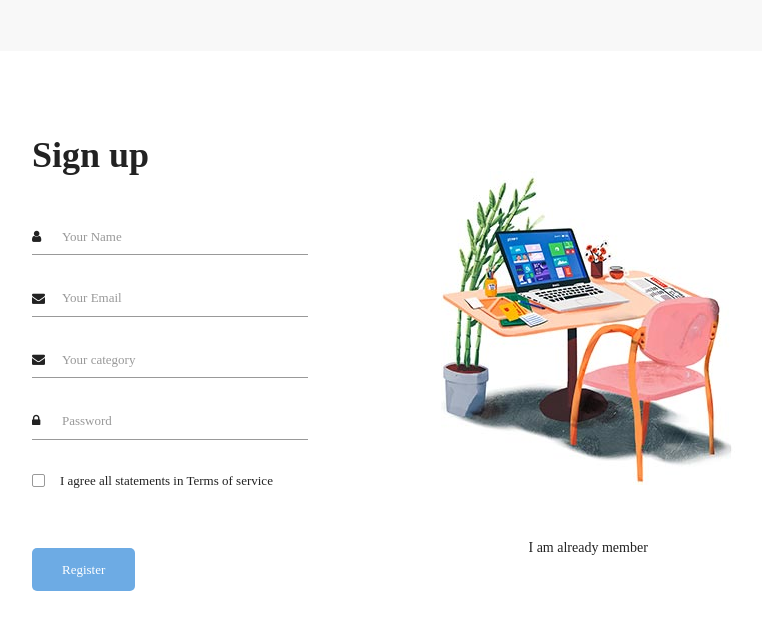
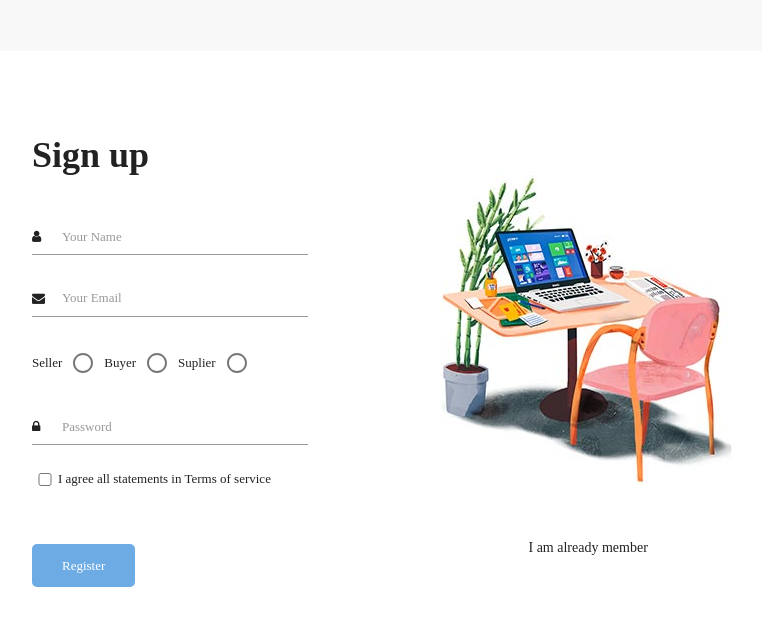
Before and after one commit to mohamedazizmasmoudi/cmch, a React (Create React App) app in the folder cmch_front/: page /signup in a window 1280 px wide. Shown: the top 630 px of the page, without its empty margins (282-1044 px from the left). Built offline with nearby package versions, Linux system fonts and the light colour scheme.

Commit message:
add radio button for selecting type

```diff
--- a/cmch_front/src/styles.css
+++ b/cmch_front/src/styles.css
@@ -362,7 +362,7 @@ display-flex, .display-flex, .display-flex-center, .signup-content, .signin-cont
     margin: 0;
     padding: 0;
     font-size: 1em;
-    display: none; }
+     }
 
   input[type=checkbox]:not(old) + label {
     display: inline-block;
--- a/cmch_front/src/user/Signin.js
+++ b/cmch_front/src/user/Signin.js
@@ -75,17 +75,14 @@ const Signin = () => {
                     placeholder="Password"
                   />
                 </div>
-                <div class="form-group">
+                <div  class="form-group">
                   <input
                     type="checkbox"
                     name="remember-me"
                     id="remember-me"
                     class="agree-term"
                   />
-                  <label for="remember-me" class="label-agree-term">
-                    <span>
-                      <span></span>
-                    </span>
+                  <label style={{top: -3}} for="remember-me" class="label-agree-term">
                     Remember me
                   </label>
                 </div>
--- a/cmch_front/src/user/Signup.js
+++ b/cmch_front/src/user/Signup.js
@@ -3,7 +3,11 @@ import { Link } from "react-router-dom";
 import Layout from "../core/Layout";
 import { signup } from "../auth";
 
+import Radio from '@material-ui/core/Radio';
+import RadioGroup from '@material-ui/core/RadioGroup';
+
 import signupImage from "../utils/images/signup-image.jpg";
+
 const Signup = () => {
   const [values, setValues] = useState({
     name: "",
@@ -14,7 +18,14 @@ const Signup = () => {
     success: false,
   });
 
-  const { name, email, password,category, success, error } = values;
+  const { name, email, password, category, success, error } = values;
+
+  const [checked, setChecked] = useState(true);
+
+  const handleChecked = (type) => {
+    setChecked({ checked: !checked });
+    setValues({ ...values, category: type });
+  };
 
   const handleChange = (name) => (event) => {
     setValues({ ...values, error: false, [name]: event.target.value });
@@ -23,7 +34,7 @@ const Signup = () => {
   const clickSubmit = (event) => {
     event.preventDefault();
     setValues({ ...values, error: false });
-    signup({ name, email, password ,  category }).then((data) => {
+    signup({ name, email, password, category }).then((data) => {
       if (data.error) {
         setValues({ ...values, error: data.error, success: false });
       } else {
@@ -31,7 +42,7 @@ const Signup = () => {
           ...values,
           name: "",
           email: "",
-          category:"",
+          category: "",
           password: "",
           error: "",
           success: true,
@@ -73,17 +84,32 @@ const Signup = () => {
                   />
                 </div>
                 <div class="form-group">
-                  <label for="category">
-                    <i class="fa fa-envelope"></i>
-                  </label>
-                  <input
-                    onChange={handleChange("category")}
-                    type="email"
-                    value={category}
-                    name="category"
-                    id="category"
-                    placeholder="Your category"
-                  />
+                  <RadioGroup style={{    flexDirection: 'row',alignItems: 'center'}} >
+                    <span for="category">Seller</span>
+                    <Radio
+                      name='type'
+                      type='radio'
+                      value='type'
+                      inputProps={{ "aria-label": "primary checkbox" }}
+                      onChange={() => handleChecked("seller")}
+                    />
+                    <span for="category">Buyer</span>
+                    <Radio
+                      name='type'
+                      type='radio'
+                      value='type1'
+                      inputProps={{ "aria-label": "primary checkbox" }}
+                      onChange={() => handleChecked("buyer")}
+                    />
+                    <span for="category">Suplier</span>
+                    <Radio
+                      name='type'
+                      type='radio'
+                      value='type2'
+                      inputProps={{ "aria-label": "primary checkbox" }}
+                      onChange={() => handleChecked("supplier")}
+                    />
+                  </RadioGroup >
                 </div>
                 <div class="form-group">
                   <label for="pass">
@@ -105,15 +131,16 @@ const Signup = () => {
                     id="agree-term"
                     class="agree-term"
                   />
-                  <label for="agree-term" class="label-agree-term">
-                    <span>
-                      <span></span>
-                    </span>
+                  <span
+                    style={{ top: -3 }}
+                    for="agree-term"
+                    class="label-agree-term"
+                  >
                     I agree all statements in{" "}
                     <a href="#" class="term-service">
                       Terms of service
                     </a>
-                  </label>
+                  </span>
                 </div>
                 <div class="form-group form-button">
                   <input
```
